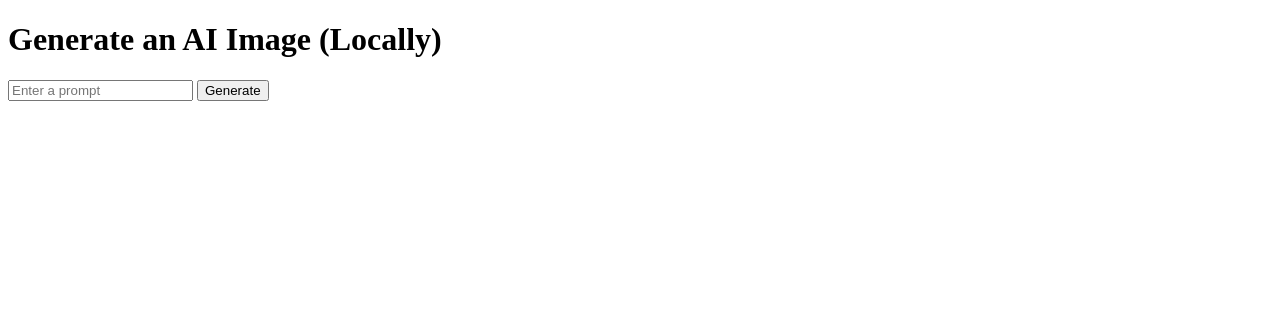
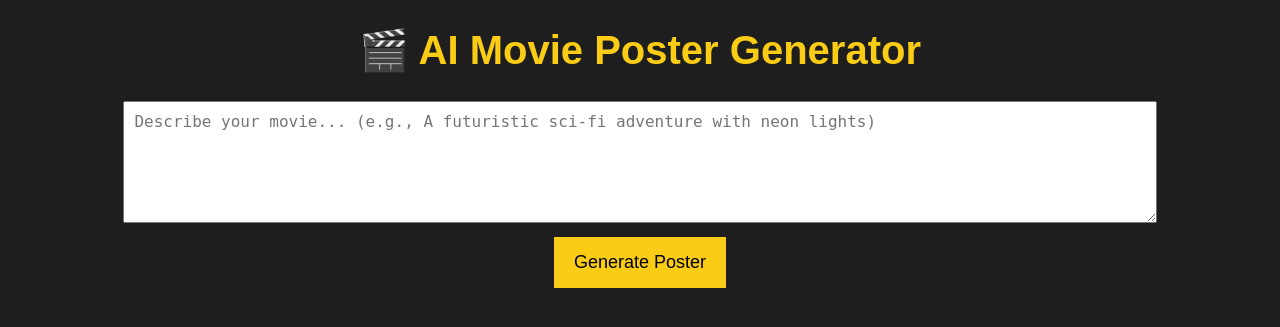
Before and after one commit to amitonis/MoviePosterGenerator, a Flask app: page / in a window 1280 px wide. Shown: the top 327 px of the page. Run offline with Flask 3, Linux system fonts and the light colour scheme.

Commit message:
Flask Web APP

```diff
--- a/app.py
+++ b/app.py
@@ -1,26 +1,64 @@
-from flask import Flask, render_template, request, send_from_directory
+from flask import Flask, render_template, request, jsonify, send_from_directory
 import torch
 from diffusers import StableDiffusionPipeline
+from transformers import pipeline
 import os
+import threading
 
 app = Flask(__name__)
+
 output_path = "static/generated_image.png"
 
-# Load Stable Diffusion model (only once at startup)
+# Load AI models
 device = "cuda" if torch.cuda.is_available() else "cpu"
 pipe = StableDiffusionPipeline.from_pretrained("CompVis/stable-diffusion-v1-4").to(device)
+text_generator = pipeline("text-generation", model="gpt2")
 
-def generate_image(prompt):
-    image = pipe(prompt).images[0]  # Generate image from prompt
-    image.save(output_path)  # Save the generated image
+progress = {"status": "idle"}  # Track progress
+
+def generate_movie_poster(prompt):
+    """Generate a movie poster."""
+    global progress
+    progress["status"] = "Generating poster..."
+    image = pipe(prompt).images[0]
+    image.save(output_path)
+    progress["status"] = "done"
+
+def generate_movie_title(prompt):
+    """Generate a movie title based on the input description."""
+    global progress
+    progress["status"] = "Generating title..."
+
+    response = text_generator(prompt, max_new_tokens=15, num_return_sequences=1)
+    progress["status"] = "done"
+
+    return response[0]["generated_text"].strip()
+
 
 @app.route("/", methods=["GET", "POST"])
 def index():
-    if request.method == "POST":
-        prompt = request.form["prompt"]
-        generate_image(prompt)
-        return render_template("index.html", image_url=output_path)
-    return render_template("index.html", image_url=None)
+    return render_template("index.html", image_url=None, movie_title=None)
+
+@app.route("/generate", methods=["POST"])
+def generate():
+    global progress
+    data = request.json
+    prompt = data.get("prompt")
+
+    # Run both tasks in threads for a better user experience
+    title_thread = threading.Thread(target=lambda: progress.update({"title": generate_movie_title(prompt)}))
+    poster_thread = threading.Thread(target=lambda: generate_movie_poster(prompt))
+
+    title_thread.start()
+    poster_thread.start()
+    title_thread.join()
+    poster_thread.join()
+
+    return jsonify({"image_url": output_path, "movie_title": progress["title"]})
+
+@app.route("/progress", methods=["GET"])
+def get_progress():
+    return jsonify(progress)
 
 @app.route('/static/<path:filename>')
 def serve_static(filename):
--- a/templates/index.html
+++ b/templates/index.html
@@ -3,17 +3,84 @@
 <head>
     <meta charset="UTF-8">
     <meta name="viewport" content="width=device-width, initial-scale=1.0">
-    <title>Local AI Image Generator</title>
+    <title>🎬 AI Movie Poster Generator</title>
+    <style>
+        body {
+            font-family: Arial, sans-serif;
+            text-align: center;
+            background-color: #1e1e1e;
+            color: white;
+        }
+        h1 {
+            color: #facc15;
+            font-size: 2.5rem;
+        }
+        textarea {
+            width: 80%;
+            height: 100px;
+            font-size: 16px;
+            padding: 10px;
+        }
+        button {
+            padding: 15px 20px;
+            font-size: 18px;
+            background-color: #facc15;
+            color: black;
+            border: none;
+            cursor: pointer;
+            margin-top: 10px;
+        }
+        button:hover {
+            background-color: #eab308;
+        }
+        #loading {
+            display: none;
+            font-size: 18px;
+            margin-top: 20px;
+            color: #00ff00;
+        }
+        .poster-container {
+            margin-top: 20px;
+        }
+        img {
+            width: 50%;
+            border-radius: 10px;
+        }
+    </style>
+    <script>
+        async function generatePoster() {
+            let prompt = document.getElementById("prompt").value;
+            document.getElementById("loading").style.display = "block";
+            document.getElementById("loading").innerText = "Generating poster... Please wait ⏳";
+
+            let response = await fetch("/generate", {
+                method: "POST",
+                headers: { "Content-Type": "application/json" },
+                body: JSON.stringify({ prompt: prompt })
+            });
+
+            let data = await response.json();
+
+            document.getElementById("loading").style.display = "none";
+            document.getElementById("title").innerText = "🎬 " + data.movie_title;
+            document.getElementById("poster").src = data.image_url;
+            document.getElementById("poster-container").style.display = "block";
+        }
+    </script>
 </head>
 <body>
-    <h1>Generate an AI Image (Locally)</h1>
-    <form method="post">
-        <input type="text" name="prompt" placeholder="Enter a prompt" required>
-        <button type="submit">Generate</button>
-    </form>
-    {% if image_url %}
-        <h2>Generated Image:</h2>
-        <img src="{{ image_url }}" alt="Generated Image">
-    {% endif %}
+    <h1>🎬 AI Movie Poster Generator</h1>
+
+    <textarea id="prompt" placeholder="Describe your movie... (e.g., A futuristic sci-fi adventure with neon lights)"></textarea>
+    <br>
+    <button onclick="generatePoster()">Generate Poster</button>
+
+    <p id="loading">Loading...</p>
+
+    <h2 id="title"></h2>
+
+    <div id="poster-container" class="poster-container" style="display:none;">
+        <img id="poster" src="" alt="Generated Movie Poster">
+    </div>
 </body>
 </html>
```
Also changed, not shown: static/generated_image.png (added), 1 other file.
